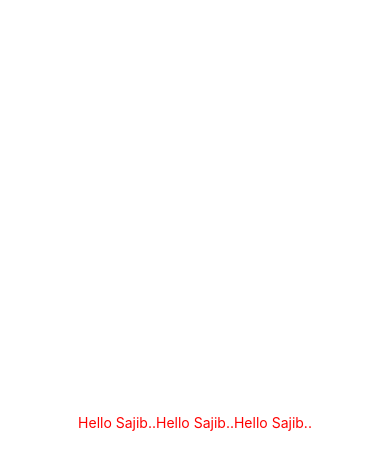
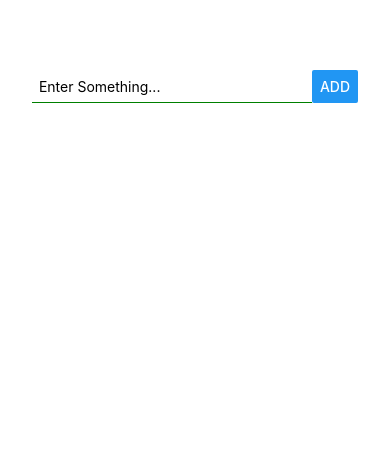
Before and after one commit to sajibsarker-1104003/react-native-learning, a React Native app: screen / in a window 390 px wide. Shown: the top 470 px of the page. Built offline with nearby package versions, Linux system fonts and the light colour scheme.

Commit message:
Managing State with Text Input and Button

```diff
--- a/App.js
+++ b/App.js
@@ -1,13 +1,56 @@
 import { StatusBar } from 'expo-status-bar';
-import React from 'react';
-import { StyleSheet, Text, View } from 'react-native';
+import React,{useState} from 'react';
+import { StyleSheet, Text, View,TextInput, Button } from 'react-native';
+
+
 
 export default function App() {
+
+  const [inputValue,setInputValue]=useState("");
+
+  const[placeList,setPlaceList]=useState([]);
+
+  const list=placeList.map(item =>{
+    return(
+      <Text>{item}</Text>
+    )
+  })
+
   return (
     <View style={styles.container}>
-      <Text style={styles.textStyle}>Hello Sajib..</Text>
-      <Text style={styles.textStyle}>Hello Sajib..</Text>
-      <Text style={styles.textStyle}>Hello Sajib..</Text>
+      <View style={styles.inputView}>
+        <TextInput
+        style={{
+          width:"80%",
+          borderBottomWidth:1,
+          borderColor:"green",
+          padding:7,
+        }}
+        placeholder="Enter Something..."
+        value={inputValue}
+        onChangeText={text=>setInputValue(text)}
+        />
+        <Button
+        title="Add"
+        //onPress={()=>alert(inputValue)}
+        onPress={()=>{
+          if(inputValue!==null){
+            setPlaceList([...placeList,inputValue])
+
+          }
+
+        }}
+
+        />
+
+      </View>
+
+      <View style={{
+        width:"100%",
+      }}>
+        {list}
+
+      </View>
       <StatusBar style="auto" />
     </View>
   );
@@ -18,15 +61,19 @@
     flex: 1,
     backgroundColor: '#fff',
     alignItems: 'center',
-    justifyContent: 'center',
+    //justifyContent: 'center',
     //justifyContent: 'space-between',
-    //justifyContent: 'flex-start',
+    justifyContent: 'flex-start',
 
-    //flexDirection:'column',
-    flexDirection:'row',
+    flexDirection:'column',
+    //flexDirection:'row',
     //flexDirection:'column-reverse',
   },
-  textStyle:{
-    color:"red",
-  },
+  inputView:{
+    width:"100%",
+    marginTop:50,
+    flexDirection:'row',
+    justifyContent:'center',
+    padding:20,
+  }
 });
```
